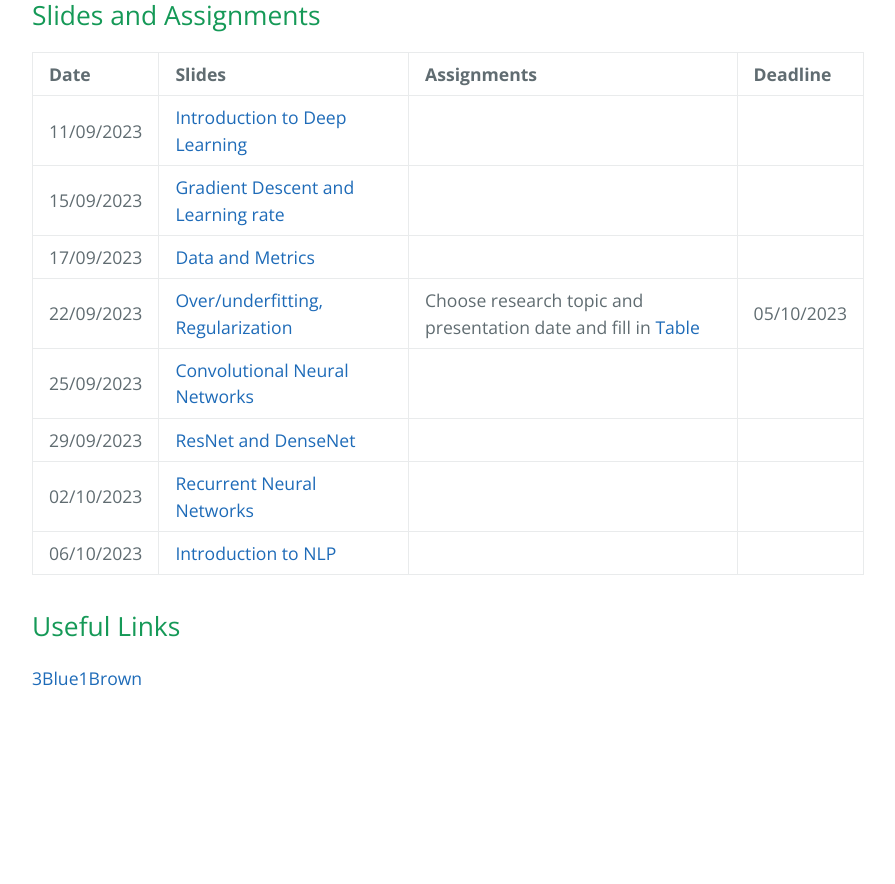
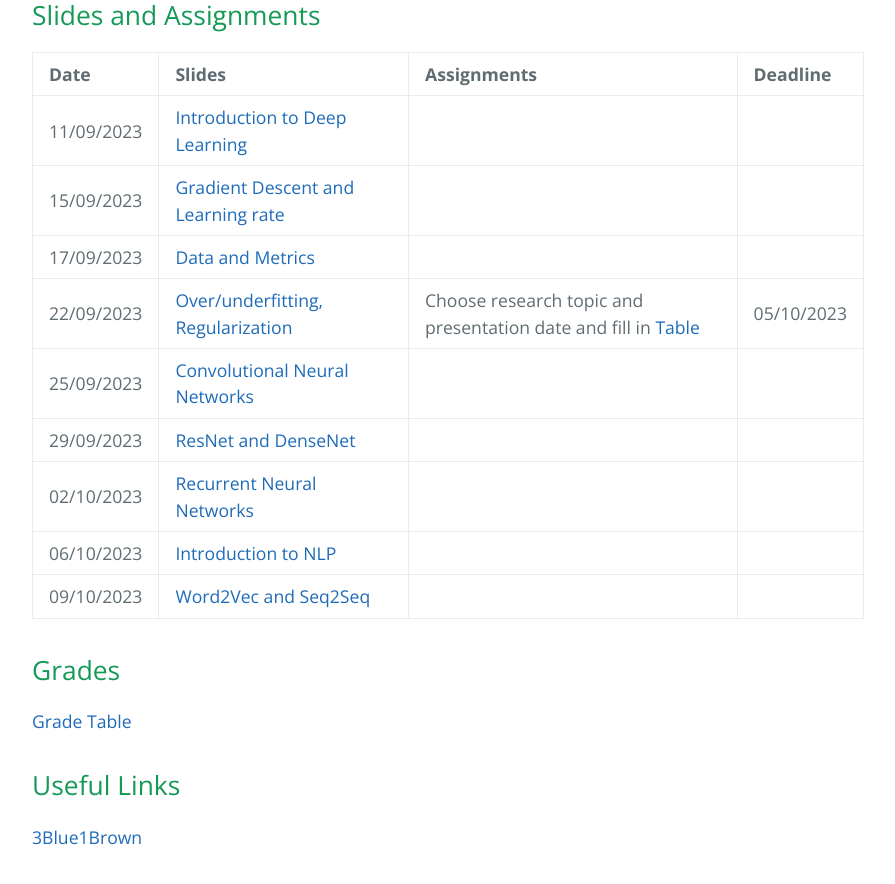
Before and after one commit to decoder-99/DL23Fall, a Jekyll site: the page built from index.md, in a window 1280 px wide and 900 px high, scrolled down 638 px. Shown: the top 884 px of the window, without its empty margins (192-1087 px from the left). Built offline with Jekyll 4.4.1, drawn with Linux system fonts in a browser that asks for light colours; the repository's description, which GitHub fills in, is left out; our own code applies the rules of GitHub Pages for plain Markdown files; before the commit the page ends 1379 px from its top, so only the background shows below that.

Commit message:
Update index.md

```diff
--- a/index.md
+++ b/index.md
@@ -20,7 +20,11 @@ You can find information about attendance, individual achievements, and importan
 |29/09/2023|[ResNet and DenseNet](https://docs.google.com/presentation/d/1RpMpUHhCP08ift7g01E3c2wOeZSbQtPvmzM030Pc_WI/edit?usp=sharing)||
 |02/10/2023|[Recurrent Neural Networks](https://docs.google.com/presentation/d/1-TP81w5xy8SkKrmY_ceupp4mBd5zYLAnJJQpzefYRRc/edit?usp=sharing)||
 |06/10/2023|[Introduction to NLP](https://docs.google.com/presentation/d/1lwDIev8BkcdFOvyX4ox8X_Z21fcCQt1Ezs-j2HpWqVI/edit?usp=sharing)||
+|09/10/2023|[Word2Vec and Seq2Seq](https://docs.google.com/presentation/d/1FUq64oeNeW-7Tc7dwq59VAWI93U6GftEu5XgVVl9wKM/edit?usp=sharing)||
 
+
+## Grades
+[Grade Table](https://docs.google.com/spreadsheets/u/1/d/1QJ4Cm1Rdv3fP86WrH8BE5qv18aH5pdeAdx1l7fTX1mU/edit#gid=0)
 
 ## Useful Links
 [3Blue1Brown](https://www.3blue1brown.com/)
```
